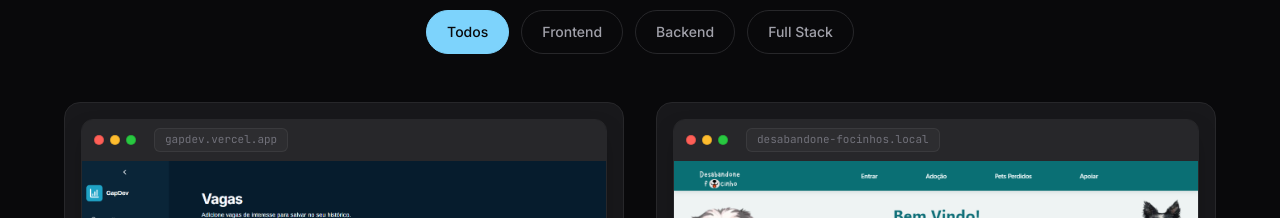
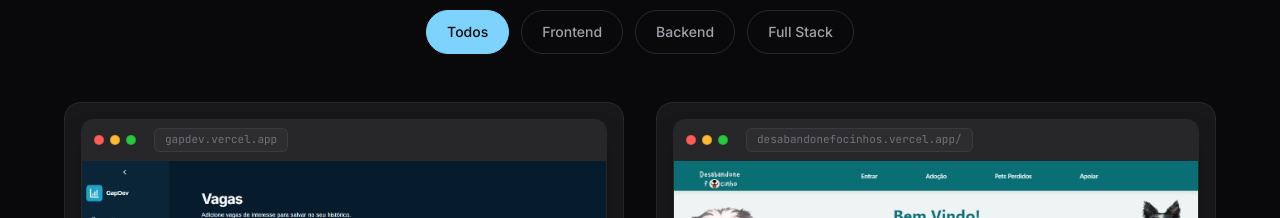
Before and after one commit to diegortiz-dev/portifolio-diego, a Next.js app: page / in a window 1280 px wide. Shown: the part 4000-4218 px from the top of the page. Built offline with nearby package versions, Linux system fonts and the light colour scheme.

Commit message:
adiciona link de projeto

```diff
--- a/src/data/projects.ts
+++ b/src/data/projects.ts
@@ -33,6 +33,7 @@ export const projects: Project[] = [
     techs: ["React", "Next.js", "JavaScript", "Tailwind CSS"],
     category: "fullstack",
     github: "https://github.com/rodrigo749/desabandonefocinhos",
+    demo: "https://desabandonefocinhos.vercel.app/",
     image: "/projects/desabandone-focinhos.png",
     imagePosition: "top center",
     featured: true,
```
